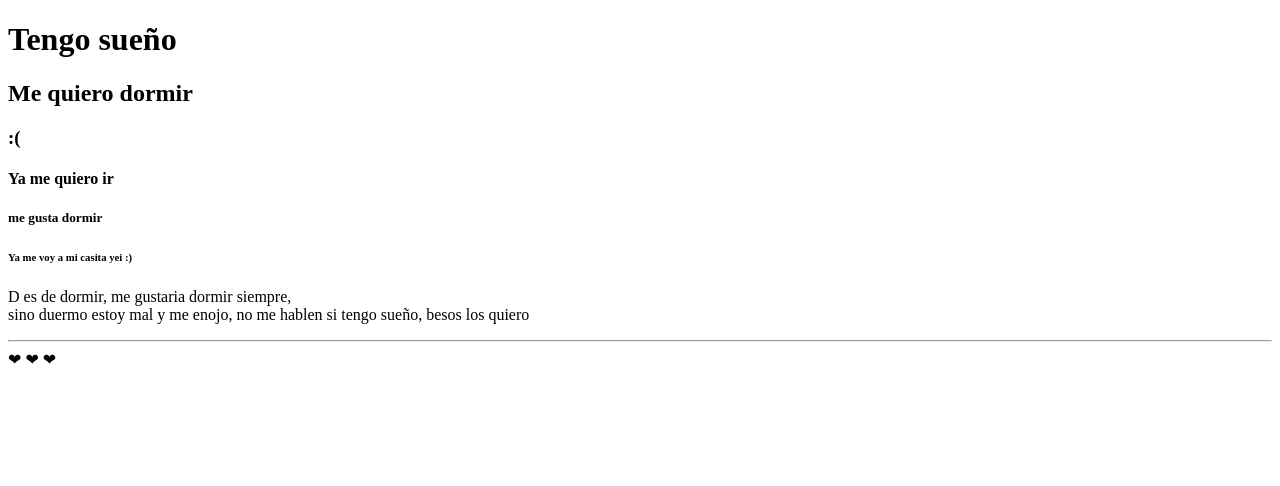
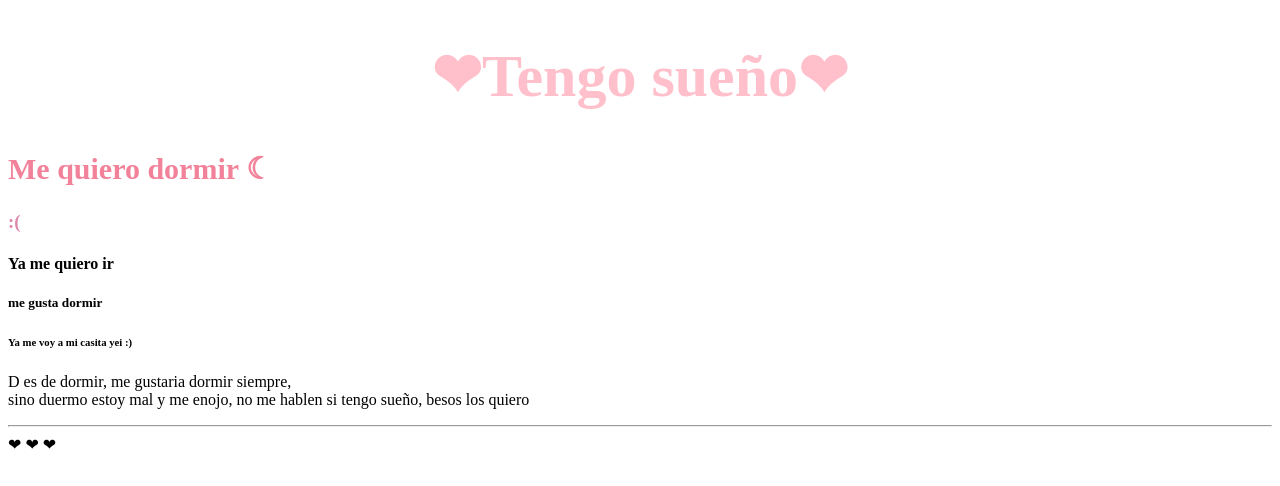
Before and after one commit to Saloalzate/html-salome-alzate, a website: page index.html in a window 1280 px wide. Drawn offline with Linux system fonts and the light colour scheme.

Commit message:
informatica tengo sueño

```diff
--- a/index.html
+++ b/index.html
@@ -2,17 +2,16 @@
 <html lang="en">
   <head>
     <meta charset="UTF-8" />
-    <meta name="viewport" content="width=device-width, initial-scale=1.0" />
-    <meta http-equiv="X-UA-Compatible" content="ie=edge" />
+    <link rel="stylesheet" href="style.css">
     <title>Static Template</title>
   </head>
   <body>
     <h1>
-      Tengo sueño
+      ❤Tengo sueño❤
     </h1>
 
     <h2>
-      Me quiero dormir
+      Me quiero dormir ☾
     </h2>
 
     <h3>
--- /dev/null
+++ b/style.css
@@ -0,0 +1,13 @@
+h1 {
+  color: pink;
+  font-size: 60px;
+  text-align: center;
+}
+h2 {
+  color: rgba(240, 113, 141, 0.884);
+  font-size: 30px;
+  text-align: left;
+}
+h3 {
+  color: rgb(223, 134, 171);
+}
```
